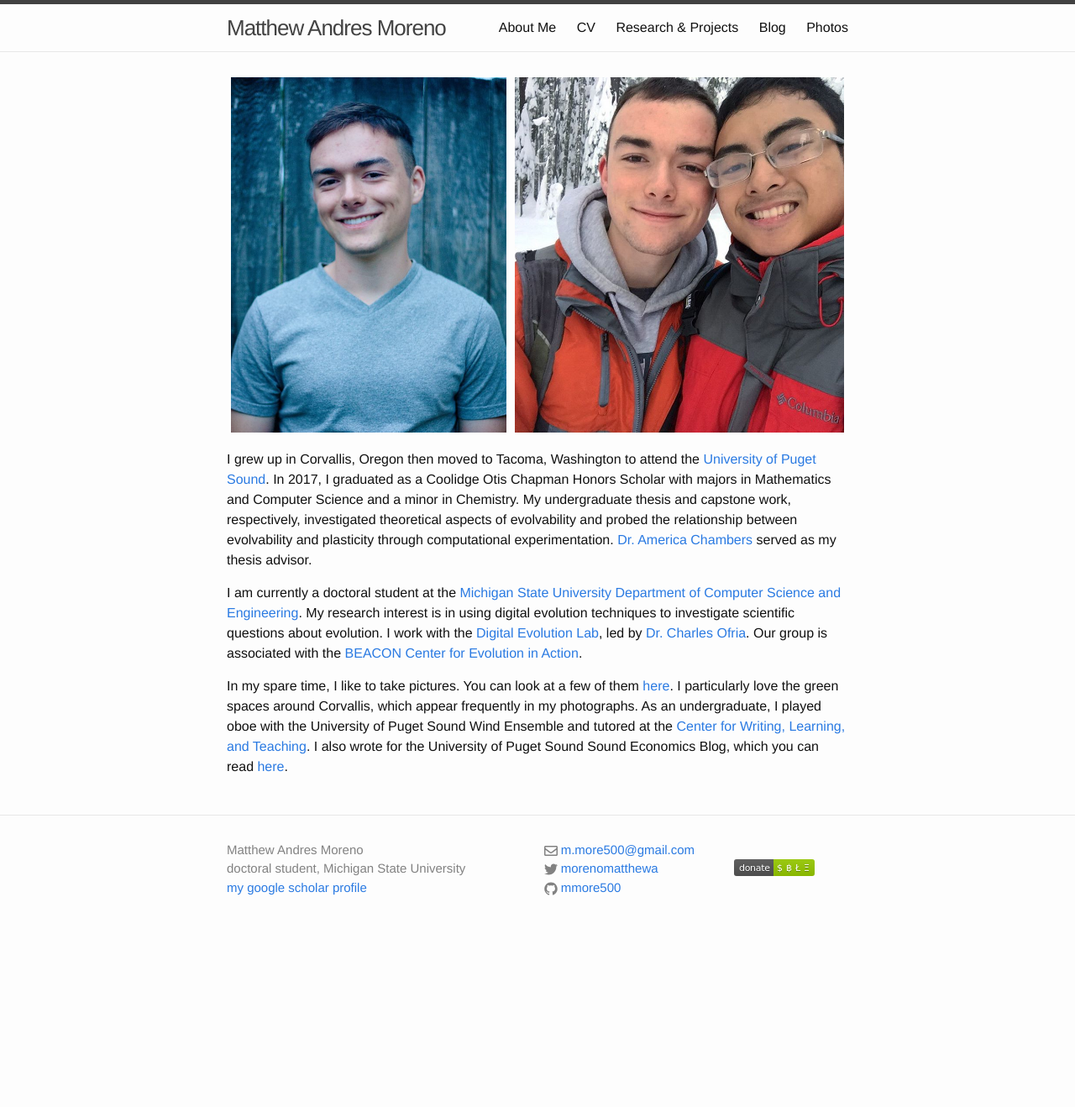
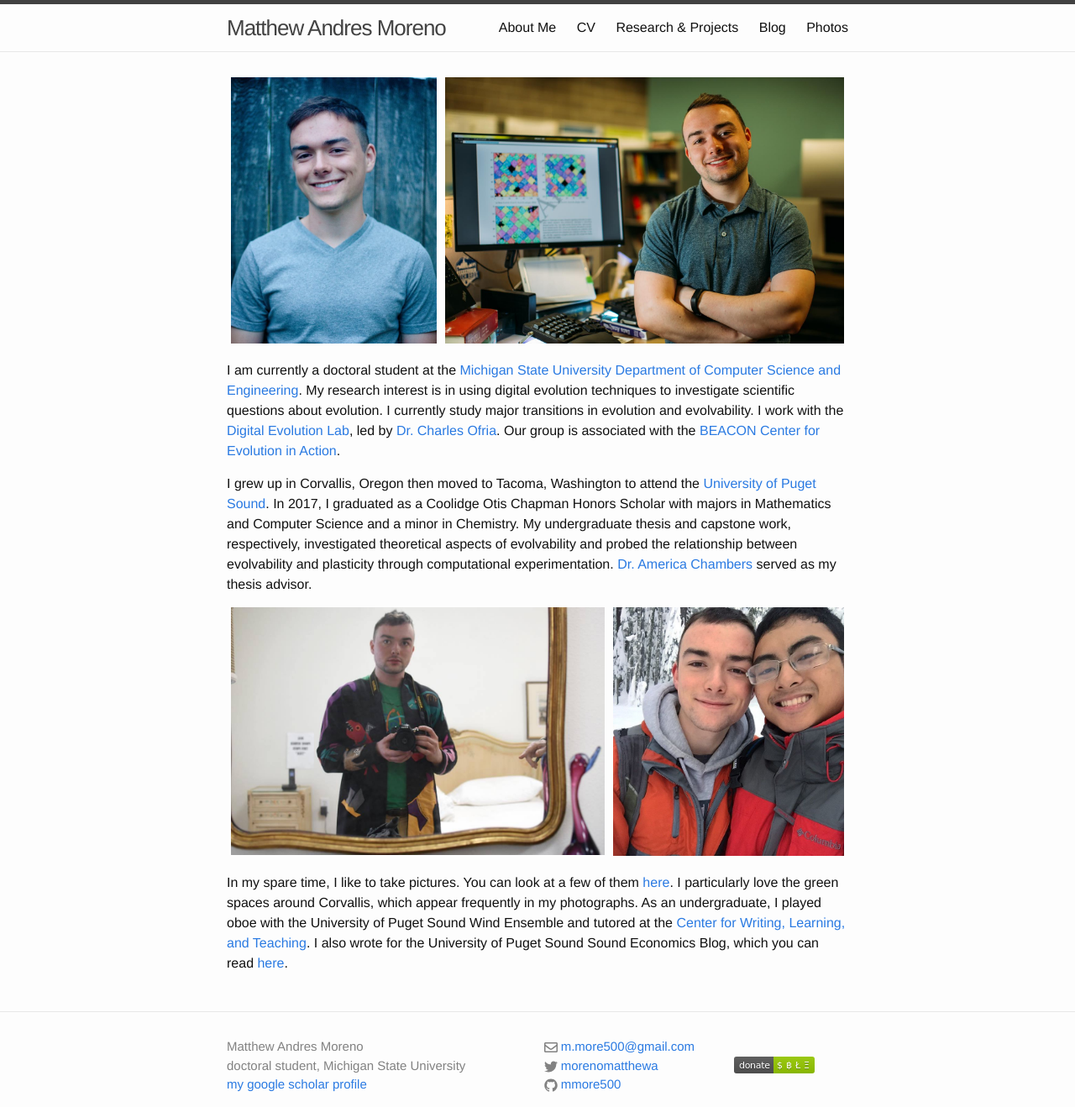
Before and after one commit to mmore500/mmore500.github.io, a Jekyll site: the page built from about.md, in a window 1280 px wide. Shown: the whole page at 84% size. Built offline with Jekyll 4.4.1, drawn with Linux system fonts in a browser that asks for light colours; before the commit the page ends 1083 px from its top, so only the background shows below that.

Commit message:
Update about page

```diff
--- a/about.md
+++ b/about.md
@@ -30,25 +38,39 @@ permalink: /about/
 </style>
 
 <div class="img-group flex-container flex-aspect">
+
   <div class = "img-container1 padding">
     <img src="/resources/personal_photo_1.jpg" alt="Headshot by Hanna McIntosh" class = "baseimg"/>
   </div>
 
-  <div class = "img-container2 padding">
-    <img src="/resources/personal_photo_2.jpg" alt="Skiing with Nathan" class = "baseimg"/>
+  <div class = "img-container3 padding">
+  <img src="/resources/personal_photo_3.jpeg" alt="Headshot by Adele Han" class = "baseimg"/>
   </div>
+
 </div>
 
+I am currently a doctoral student at the [Michigan State University](https://msu.edu/) [Department of Computer Science and Engineering](http://www.cse.msu.edu/).
+My research interest is in using digital evolution techniques to investigate scientific questions about evolution.
+I currently study major transitions in evolution and evolvability.
+I work with the [Digital Evolution Lab](http://devolab.msu.edu/), led by [Dr. Charles Ofria](http://www.ofria.com/).
+Our group is associated with the [BEACON Center for Evolution in Action](http://beacon-center.org/).
 
 I grew up in Corvallis, Oregon then moved to Tacoma, Washington to attend the [University of Puget Sound](https://www.pugetsound.edu/).
 In 2017, I graduated as a Coolidge Otis Chapman Honors Scholar with majors in Mathematics and Computer Science and a minor in Chemistry.
 My undergraduate thesis and capstone work, respectively, investigated theoretical aspects of evolvability and probed the relationship between evolvability and plasticity through computational experimentation.
 [Dr. America Chambers](http://mathcs.pugetsound.edu/~alchambers/) served as my thesis advisor.
 
-I am currently a doctoral student at the [Michigan State University](https://msu.edu/) [Department of Computer Science and Engineering](http://www.cse.msu.edu/).
-My research interest is in using digital evolution techniques to investigate scientific questions about evolution.
-I work with the [Digital Evolution Lab](http://devolab.msu.edu/), led by [Dr. Charles Ofria](http://www.ofria.com/).
-Our group is associated with the [BEACON Center for Evolution in Action](http://beacon-center.org/).
+<div class="img-group flex-container flex-aspect">
+
+  <div class = "img-container4 padding">
+    <img src="/resources/personal_photo_4.jpg" alt="selfie at Grandma's" class = "baseimg"/>
+  </div>
+
+  <div class = "img-container2 padding">
+    <img src="/resources/personal_photo_2.jpg" alt="Skiing with Nathan" class = "baseimg"/>
+  </div>
+
+</div>
 
 In my spare time, I like to take pictures.
 You can look at a few of them [here](http://mmore500.tumblr.com).
```
Also changed, not shown: other parts of about.md (+8 -0 lines), resources/personal_photo_3.jpeg (added), resources/personal_photo_4.jpg (added).
